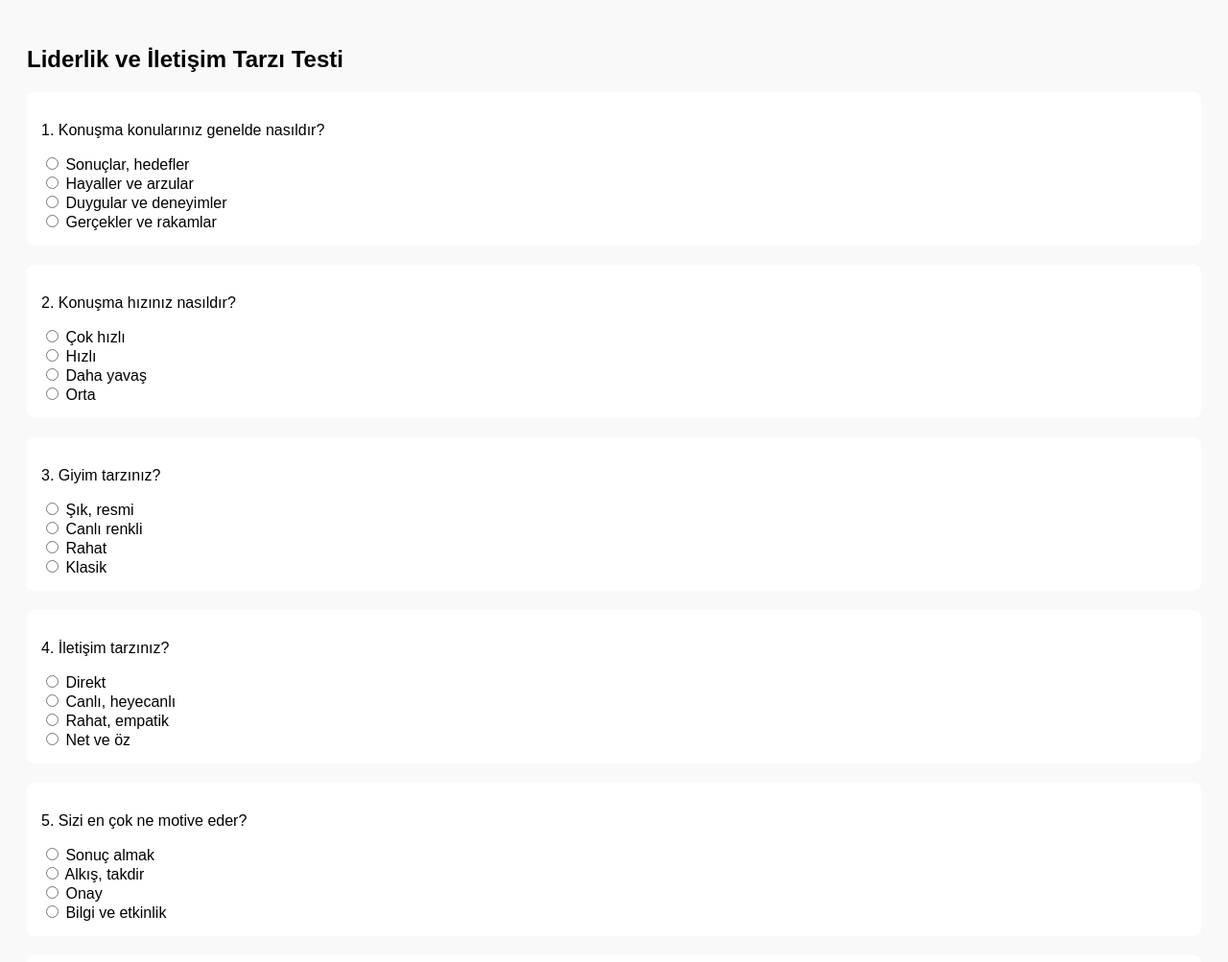
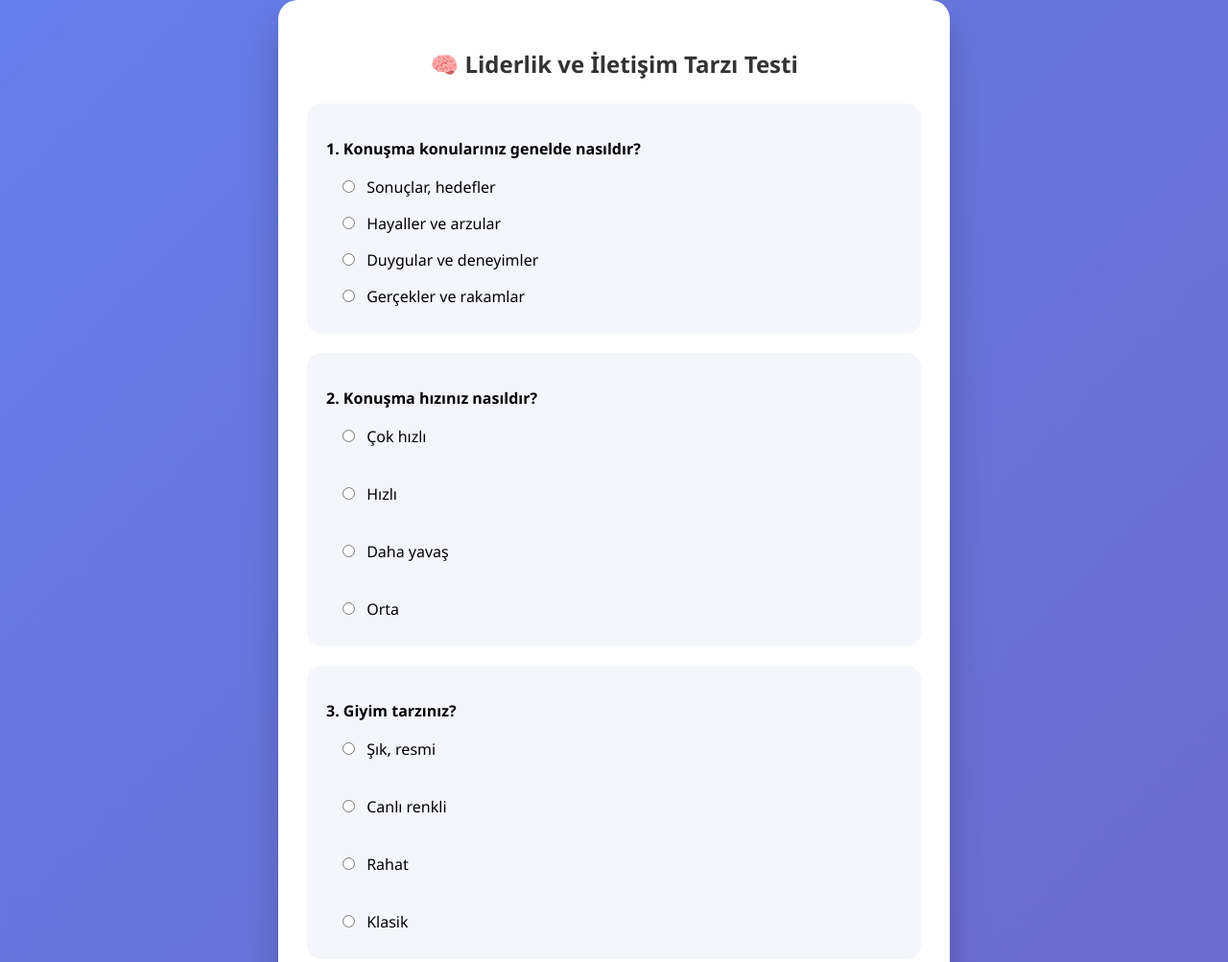
Before and after one commit to mehmetdelibas/kisisel-test, a plain HTML site: page index.html in a window 1280 px wide. Shown: the top 1003 px of the page at 96% size. Drawn offline with Linux system fonts and the light colour scheme.

Commit message:
fix index.html

```diff
--- a/index.html
+++ b/index.html
@@ -3,25 +3,112 @@
 <head>
 <meta charset="UTF-8">
 <title>Liderlik ve İletişim Testi</title>
+
 <style>
-body { font-family: Arial; padding: 20px; background:#f9f9f9 }
-.question { margin-bottom: 20px; background:#fff; padding:15px; border-radius:8px }
-button { padding: 12px 20px; font-size: 16px }
-#sonuc { margin-top: 30px; font-size: 22px; font-weight: bold }
+* {
+  box-sizing: border-box;
+}
+
+body {
+  margin: 0;
+  font-family: "Segoe UI", sans-serif;
+  background: linear-gradient(135deg, #667eea, #764ba2);
+  min-height: 100vh;
+  display: flex;
+  justify-content: center;
+  align-items: center;
+}
+
+.container {
+  background: #ffffff;
+  width: 100%;
+  max-width: 700px;
+  padding: 30px;
+  border-radius: 20px;
+  box-shadow: 0 20px 40px rgba(0,0,0,0.2);
+}
+
+h2 {
+  text-align: center;
+  margin-bottom: 25px;
+  color: #333;
+}
+
+.question {
+  background: #f4f6fb;
+  padding: 20px;
+  border-radius: 15px;
+  margin-bottom: 20px;
+  transition: transform 0.2s;
+}
+
+.question:hover {
+  transform: scale(1.01);
+}
+
+.question p {
+  font-weight: 600;
+  margin-bottom: 10px;
+}
+
+label {
+  display: block;
+  padding: 8px 12px;
+  border-radius: 10px;
+  cursor: pointer;
+  transition: background 0.2s;
+}
+
+label:hover {
+  background: #e0e7ff;
+}
+
+input[type="radio"] {
+  margin-right: 8px;
+}
+
+button {
+  width: 100%;
+  padding: 15px;
+  font-size: 18px;
+  border: none;
+  border-radius: 15px;
+  background: linear-gradient(135deg, #667eea, #764ba2);
+  color: white;
+  cursor: pointer;
+  transition: transform 0.2s, box-shadow 0.2s;
+}
+
+button:hover {
+  transform: translateY(-2px);
+  box-shadow: 0 10px 20px rgba(0,0,0,0.2);
+}
+
+#sonuc {
+  margin-top: 30px;
+  padding: 20px;
+  border-radius: 15px;
+  background: #eef2ff;
+  text-align: center;
+  font-size: 22px;
+  display: none;
+}
 </style>
 </head>
+
 <body>
 
-<h2>Liderlik ve İletişim Tarzı Testi</h2>
+<div class="container">
+
+<h2>🧠 Liderlik ve İletişim Tarzı Testi</h2>
 
 <form id="testForm">
 
-<!-- SORU 1 -->
 <div class="question">
 <p>1. Konuşma konularınız genelde nasıldır?</p>
-<label><input type="radio" name="q1" value="A"> Sonuçlar, hedefler</label><br>
-<label><input type="radio" name="q1" value="B"> Hayaller ve arzular</label><br>
-<label><input type="radio" name="q1" value="C"> Duygular ve deneyimler</label><br>
+<label><input type="radio" name="q1" value="A"> Sonuçlar, hedefler</label>
+<label><input type="radio" name="q1" value="B"> Hayaller ve arzular</label>
+<label><input type="radio" name="q1" value="C"> Duygular ve deneyimler</label>
 <label><input type="radio" name="q1" value="D"> Gerçekler ve rakamlar</label>
 </div>
 
@@ -142,12 +229,14 @@ button { padding: 12px 20px; font-size: 16px }
 <label><input type="radio" name="q14" value="D"> Sorumluluk</label>
 </div>
 
-<button type="button" onclick="hesapla()">Sonucu Göster</button>
+<button type="button" onclick="hesapla()">✨ Sonucu Göster</button>
 
 </form>
 
 <div id="sonuc"></div>
 
+</div>
+
 <script src="script.js"></script>
 </body>
 </html>
```
